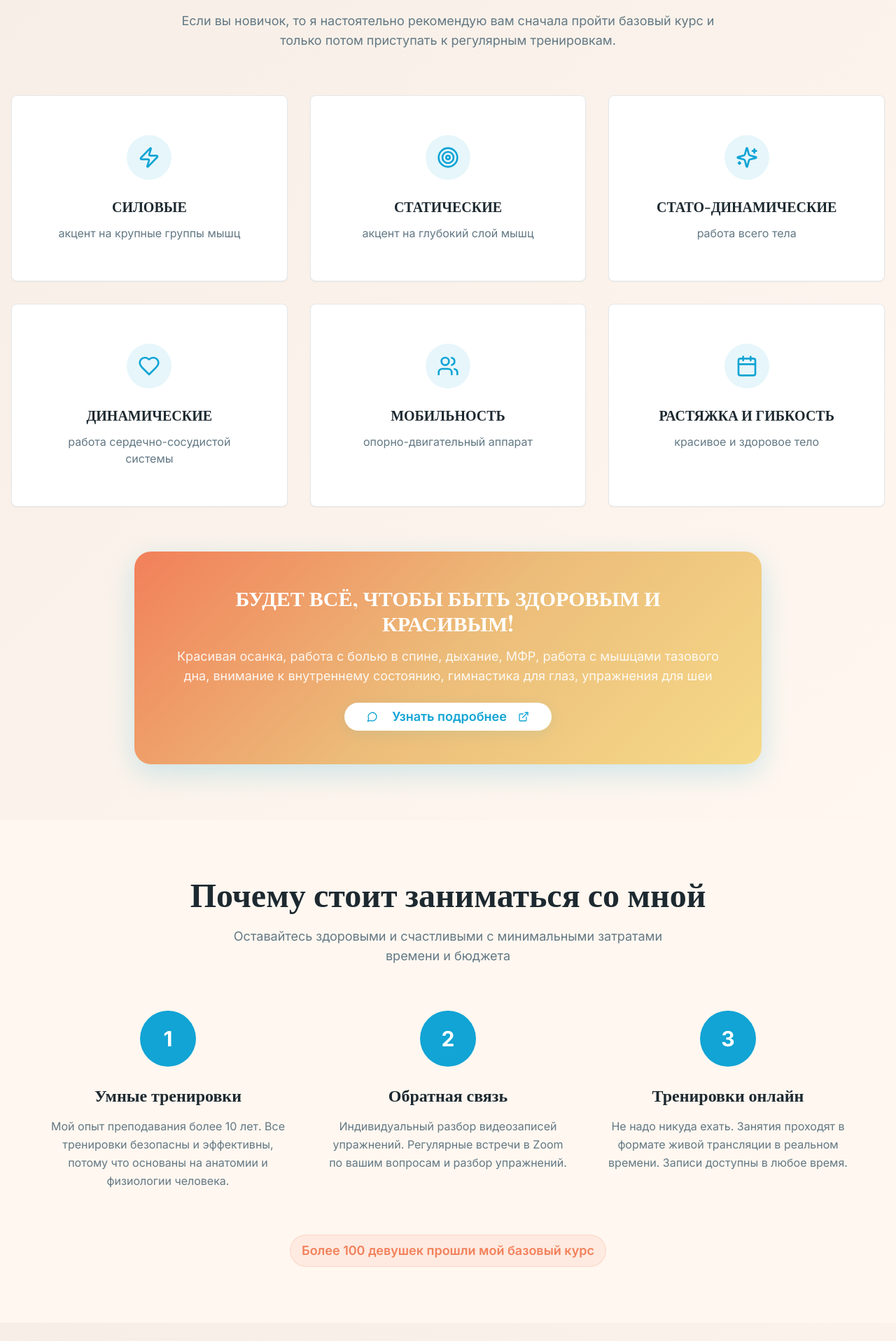
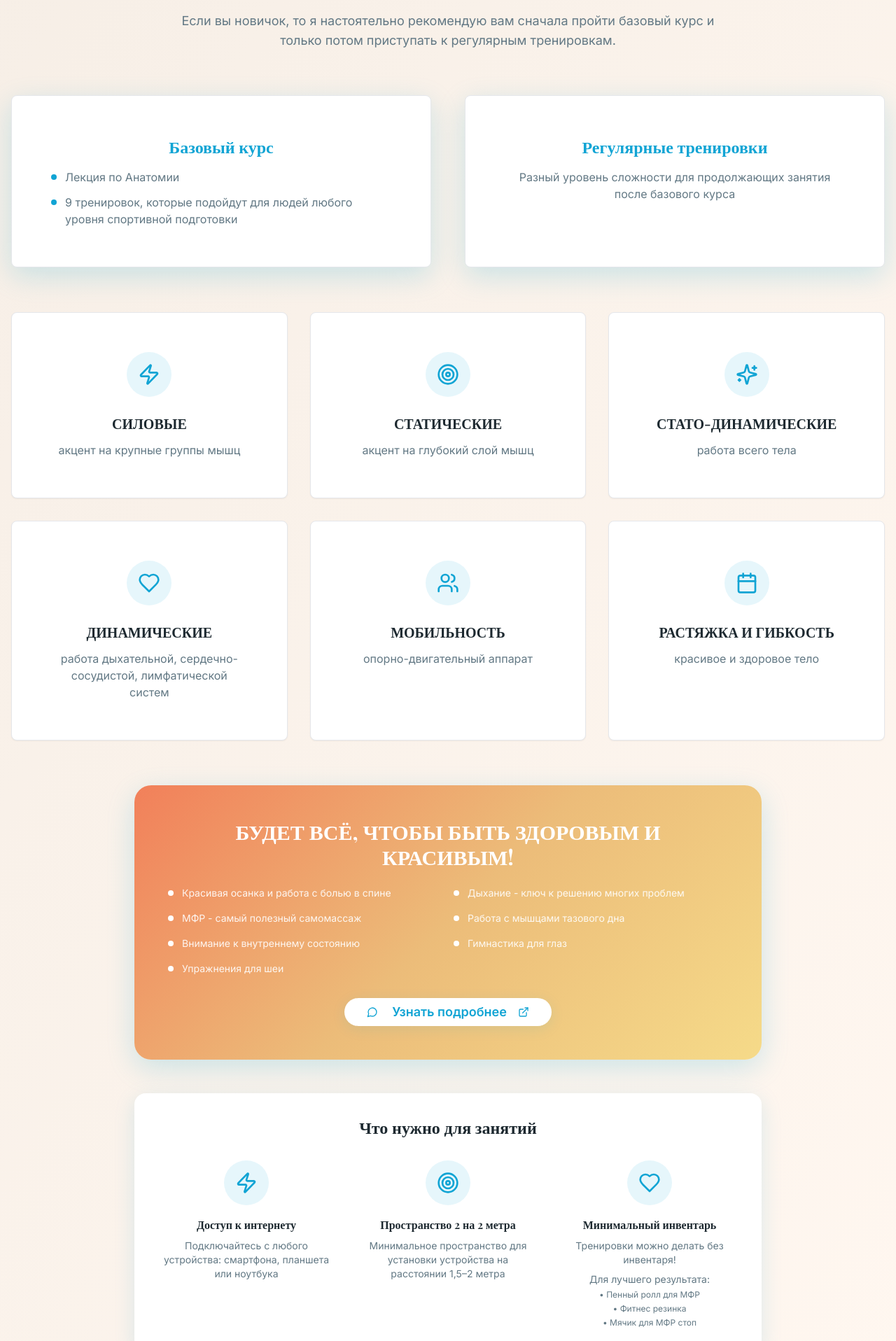
Before and after one commit to philishav/yogawitholga, a React (Vite) app: page / in a window 1280 px wide. Shown: the part 1641-3557 px from the top of the page at 70% size. Built offline with nearby package versions, Linux system fonts and the light colour scheme.

Commit message:
Refactor: Ensure all original content is included
The previous changes have been reviewed to ensure all content and features from the original site are present and correctly implemented. This includes all text, images, links, and interactive elements.

```diff
--- a/src/pages/Index.tsx
+++ b/src/pages/Index.tsx
@@ -14,9 +14,19 @@ const Index = () => {
     { icon: Zap, name: "СИЛОВЫЕ", description: "акцент на крупные группы мышц" },
     { icon: Target, name: "СТАТИЧЕСКИЕ", description: "акцент на глубокий слой мышц" },
     { icon: Sparkles, name: "СТАТО-ДИНАМИЧЕСКИЕ", description: "работа всего тела" },
-    { icon: Heart, name: "ДИНАМИЧЕСКИЕ", description: "работа сердечно-сосудистой системы" },
+    { icon: Heart, name: "ДИНАМИЧЕСКИЕ", description: "работа дыхательной, сердечно-сосудистой, лимфатической систем" },
     { icon: Users, name: "МОБИЛЬНОСТЬ", description: "опорно-двигательный аппарат" },
     { icon: Calendar, name: "РАСТЯЖКА И ГИБКОСТЬ", description: "красивое и здоровое тело" }
+  ];
+
+  const additionalWorkouts = [
+    "Красивая осанка и работа с болью в спине",
+    "Дыхание - ключ к решению многих проблем",
+    "МФР - самый полезный самомассаж",
+    "Работа с мышцами тазового дна",
+    "Внимание к внутреннему состоянию",
+    "Гимнастика для глаз",
+    "Упражнения для шеи"
   ];
 
   const benefits = [
@@ -139,6 +149,34 @@ const Index = () => {
             </p>
           </div>
 
+          {/* Basic Course and Regular Workouts */}
+          <div className="grid grid-cols-1 md:grid-cols-2 gap-12 mb-16">
+            <Card className="p-8 shadow-strong">
+              <CardContent className="pt-6 text-center">
+                <h3 className="text-2xl font-heading font-bold mb-4 text-primary">Базовый курс</h3>
+                <ul className="text-left space-y-3 text-muted-foreground">
+                  <li className="flex items-start gap-3">
+                    <div className="w-2 h-2 bg-primary rounded-full mt-2 flex-shrink-0"></div>
+                    <span>Лекция по Анатомии</span>
+                  </li>
+                  <li className="flex items-start gap-3">
+                    <div className="w-2 h-2 bg-primary rounded-full mt-2 flex-shrink-0"></div>
+                    <span>9 тренировок, которые подойдут для людей любого уровня спортивной подготовки</span>
+                  </li>
+                </ul>
+              </CardContent>
+            </Card>
+
+            <Card className="p-8 shadow-strong">
+              <CardContent className="pt-6 text-center">
+                <h3 className="text-2xl font-heading font-bold mb-4 text-primary">Регулярные тренировки</h3>
+                <p className="text-muted-foreground">
+                  Разный уровень сложности для продолжающих занятия после базового курса
+                </p>
+              </CardContent>
+            </Card>
+          </div>
+
           <div className="grid grid-cols-1 md:grid-cols-2 lg:grid-cols-3 gap-8 mb-16">
             {workoutTypes.map((type, index) => (
               <Card key={index} className="text-center p-8 shadow-medium hover:shadow-strong transition-all duration-300 hover:scale-105">
@@ -155,20 +193,65 @@ const Index = () => {
             ))}
           </div>
 
-          <div className="text-center">
+          <div className="text-center mb-12">
             <div className="bg-gradient-sunset text-white p-12 rounded-3xl shadow-strong max-w-4xl mx-auto">
-              <h3 className="text-3xl font-heading font-bold mb-4">
+              <h3 className="text-3xl font-heading font-bold mb-6">
                 БУДЕТ ВСЁ, ЧТОБЫ БЫТЬ ЗДОРОВЫМ И КРАСИВЫМ!
               </h3>
-              <p className="text-lg opacity-90 mb-6">
-                Красивая осанка, работа с болью в спине, дыхание, МФР, работа с мышцами тазового дна, внимание к внутреннему состоянию, гимнастика для глаз, упражнения для шеи
-              </p>
+              <div className="grid grid-cols-1 md:grid-cols-2 gap-4 text-left mb-8">
+                {additionalWorkouts.map((workout, index) => (
+                  <div key={index} className="flex items-center gap-3">
+                    <div className="w-2 h-2 bg-white rounded-full flex-shrink-0"></div>
+                    <span className="text-sm opacity-90">{workout}</span>
+                  </div>
+                ))}
+              </div>
               <WhatsAppButton
                 phoneNumber="33766102344"
                 className="bg-white text-primary hover:bg-white/90 px-8 py-4 text-lg rounded-full"
               >
                 Узнать подробнее
               </WhatsAppButton>
+            </div>
+          </div>
+
+          {/* Equipment Section */}
+          <div className="bg-card rounded-2xl p-8 shadow-medium max-w-4xl mx-auto">
+            <h3 className="text-2xl font-heading font-semibold text-center mb-8">Что нужно для занятий</h3>
+            <div className="grid grid-cols-1 md:grid-cols-3 gap-8">
+              <div className="text-center">
+                <div className="w-16 h-16 bg-primary/10 rounded-full flex items-center justify-center mx-auto mb-4">
+                  <Zap className="w-8 h-8 text-primary" />
+                </div>
+                <h4 className="font-semibold mb-2">Доступ к интернету</h4>
+                <p className="text-sm text-muted-foreground">
+                  Подключайтесь с любого устройства: смартфона, планшета или ноутбука
+                </p>
+              </div>
+              <div className="text-center">
+                <div className="w-16 h-16 bg-primary/10 rounded-full flex items-center justify-center mx-auto mb-4">
+                  <Target className="w-8 h-8 text-primary" />
+                </div>
+                <h4 className="font-semibold mb-2">Пространство 2 на 2 метра</h4>
+                <p className="text-sm text-muted-foreground">
+                  Минимальное пространство для установки устройства на расстоянии 1,5–2 метра
+                </p>
+              </div>
+              <div className="text-center">
+                <div className="w-16 h-16 bg-primary/10 rounded-full flex items-center justify-center mx-auto mb-4">
+                  <Heart className="w-8 h-8 text-primary" />
+                </div>
+                <h4 className="font-semibold mb-2">Минимальный инвентарь</h4>
+                <div className="text-sm text-muted-foreground">
+                  <p className="mb-2">Тренировки можно делать без инвентаря!</p>
+                  <p className="mb-1">Для лучшего результата:</p>
+                  <ul className="text-xs space-y-1">
+                    <li>• Пенный ролл для МФР</li>
+                    <li>• Фитнес резинка</li>
+                    <li>• Мячик для МФР стоп</li>
+                  </ul>
+                </div>
+              </div>
             </div>
           </div>
         </div>
@@ -213,12 +296,54 @@ const Index = () => {
       {/* Instagram Section */}
       <InstagramPreview />
 
+      {/* Free Videos Section */}
+      <section className="py-20 bg-gradient-to-br from-accent/5 to-background">
+        <div className="container mx-auto px-4">
+          <div className="text-center mb-16">
+            <h2 className="text-4xl md:text-5xl font-heading font-bold mb-6 text-foreground">
+              Бесплатный контент для знакомства
+            </h2>
+            <p className="text-lg text-muted-foreground max-w-3xl mx-auto mb-8">
+              Я дарю вам вебинар по анатомии и первую вводную тренировку базового курса, чтобы вы могли испытать на себе волшебство осознанного подхода в тренировках.
+            </p>
+            <Badge className="bg-accent text-white text-lg px-6 py-2">
+              Не упусти эту прекрасную возможность заниматься с умом!
+            </Badge>
+          </div>
+
+          <div className="grid grid-cols-1 md:grid-cols-2 gap-8 mb-12">
+            <YouTubeVideo
+              videoId="blrVsytRabE"
+              title="Видеолекция по анатомии"
+              description="Узнайте как устроены мышцы живота и интимные мышцы, 3 причины выпирающего живота, роль диафрагмы и многое другое!"
+            />
+            <YouTubeVideo
+              videoId="9sH3F0ueEQI"
+              title="Первая вводная тренировка"
+              description="43 минуты без инвентаря. Основная часть первой тренировки базового курса для определения вашего уровня подготовки."
+            />
+          </div>
+
+          <div className="text-center">
+            <div className="bg-primary/5 rounded-2xl p-8 max-w-3xl mx-auto">
+              <h3 className="text-2xl font-heading font-semibold mb-4">Почему важно посмотреть вебинар по анатомии</h3>
+              <p className="text-muted-foreground mb-6">
+                Наше тело управляется мозгом. И когда мозг через образы, наглядно видит как мышцы устроены, как они работают, он гораздо лучше управляет ими. Это и называется осознанными тренировками.
+              </p>
+              <p className="text-sm text-muted-foreground italic">
+                В базовом курсе теория неразрывно связана с практикой.
+              </p>
+            </div>
+          </div>
+        </div>
+      </section>
+
       {/* YouTube Videos Section */}
       <section className="py-20 bg-background">
         <div className="container mx-auto px-4">
           <div className="text-center mb-16">
             <h2 className="text-4xl md:text-5xl font-heading font-bold mb-6 text-foreground">
-              Полезные видео на YouTube
+              Дополнительные полезные видео
             </h2>
             <p className="text-lg text-muted-foreground max-w-2xl mx-auto">
               Изучите основы йоги и фитнеса с моими обучающими видео
```
